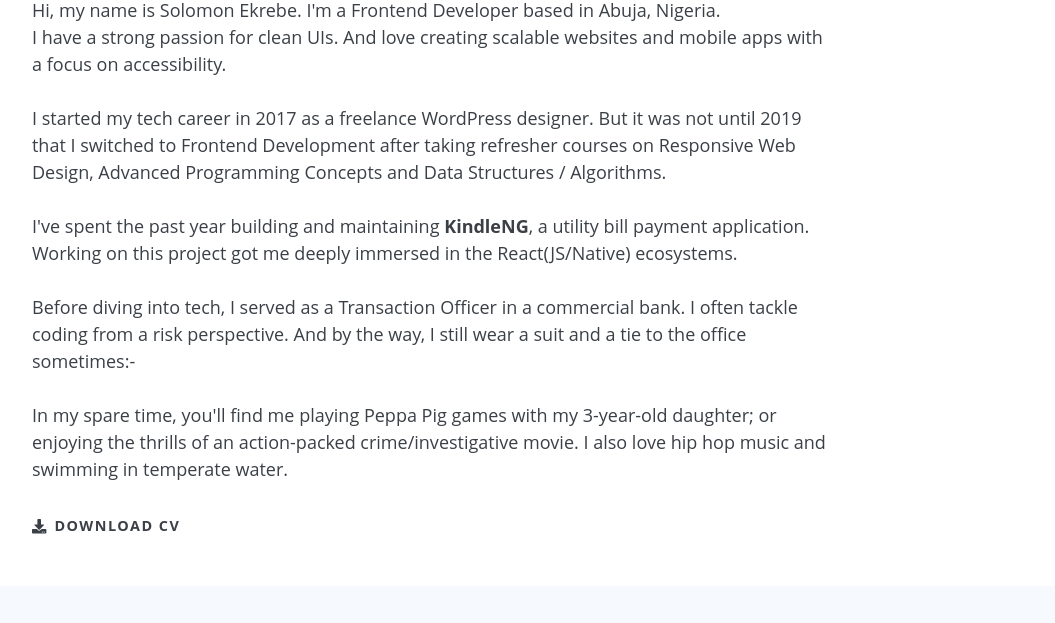
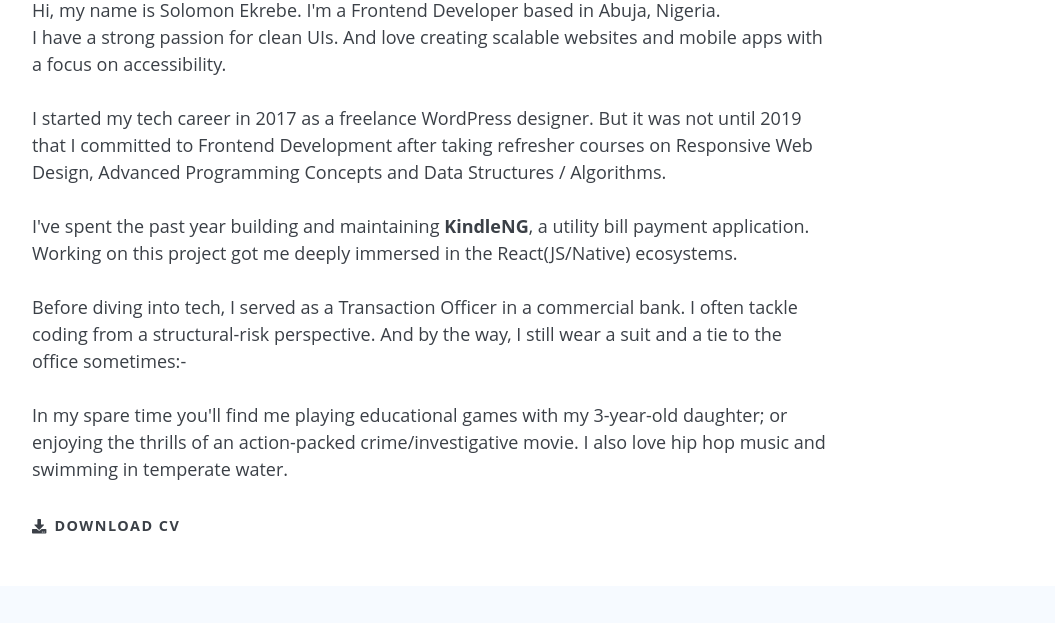
Before and after one commit to krebeDev/krebe.dev, a Gatsby site: page /about in a window 1280 px wide. Shown: the part 177-800 px from the top of the page, without its empty margins (112-1167 px from the left). Built offline with nearby package versions, Linux system fonts and the light colour scheme; Gatsby itself is replaced by a stand-in of ours; some packages are replaced by stand-ins of ours.

Commit message:
update about content

```diff
--- a/contents/about/about.mdx
+++ b/contents/about/about.mdx
@@ -11,7 +11,7 @@ apps with a focus on accessibility.
 <br />
 
 I started my tech career in 2017 as a freelance WordPress designer.
-But it was not until 2019 that I switched to Frontend Development after taking
+But it was not until 2019 that I committed to Frontend Development after taking
 refresher courses on Responsive Web Design, Advanced Programming Concepts and
 Data Structures / Algorithms.
 
@@ -24,11 +24,11 @@ React(JS/Native) ecosystems.
 <br />
 
 Before diving into tech, I served as a Transaction Officer in a commercial bank. I often
-tackle coding from a risk perspective. And by the way, I still wear a suit and a tie
+tackle coding from a structural-risk perspective. And by the way, I still wear a suit and a tie
 to the office sometimes:-
 
 <br />
 
-In my spare time, you'll find me playing Peppa Pig games with my 3-year-old daughter;
+In my spare time you'll find me playing educational games with my 3-year-old daughter;
 or enjoying the thrills of an action-packed crime/investigative movie.
 I also love hip hop music and swimming in temperate water.
```
